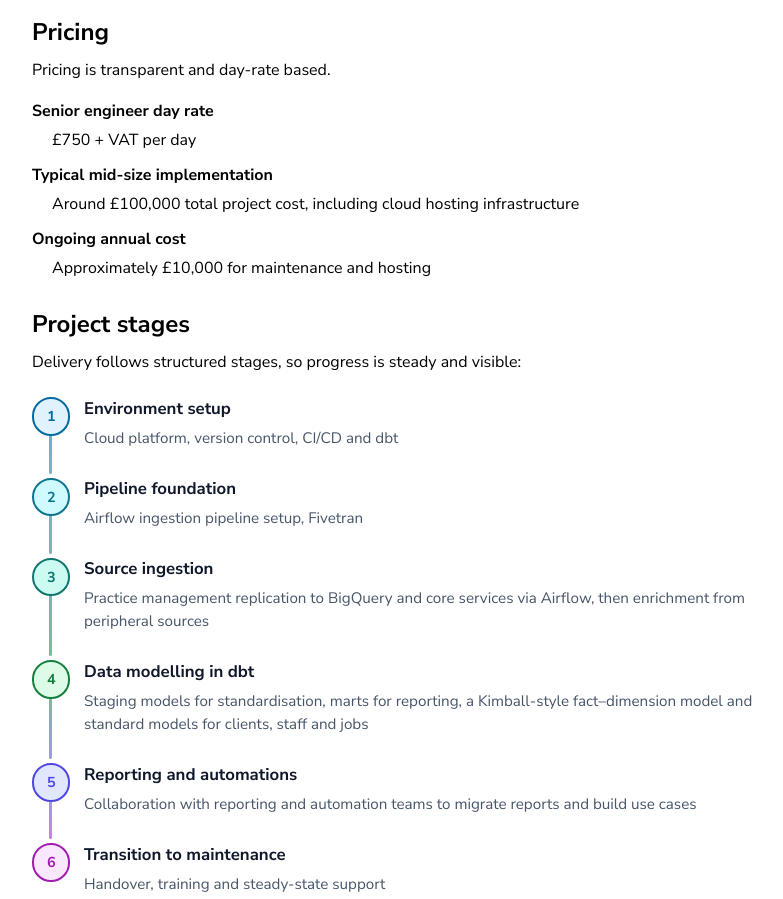
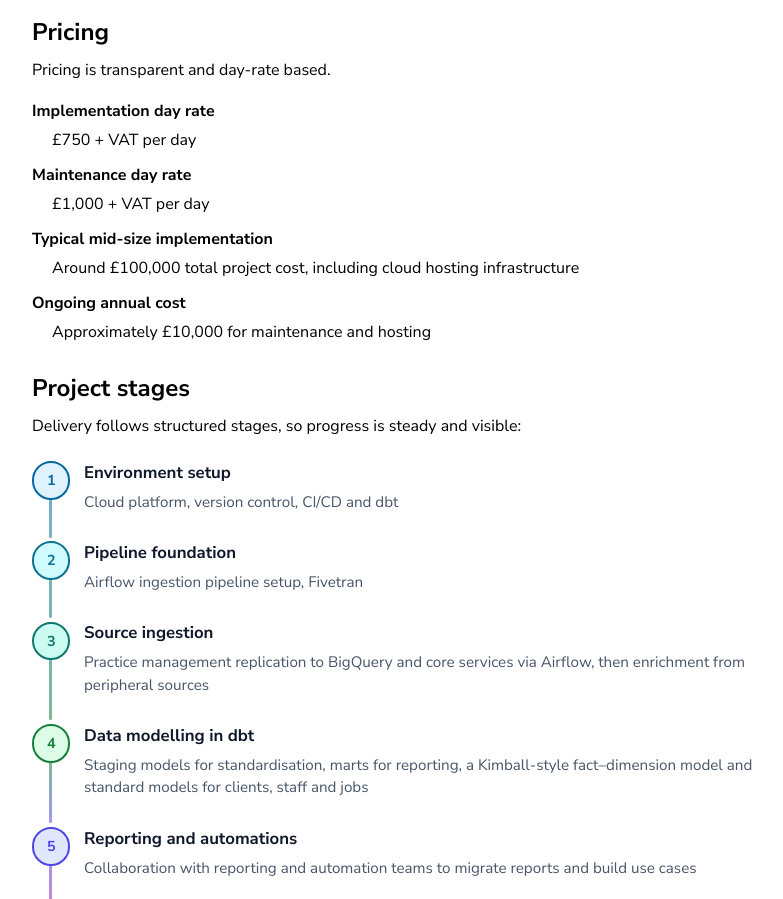
Before and after one commit to mrbrianevans/wdel.co.uk, a website with bundled scripts: page warehouse.html in a window 1280 px wide. Shown: the part 2738-3637 px from the top of the page, without its empty margins (224-1007 px from the left). Built offline with nearby package versions, Linux system fonts and the light colour scheme.

Commit message:
Split day rate

```diff
--- a/warehouse.html
+++ b/warehouse.html
@@ -601,8 +601,10 @@
             <h2 id="pricing-heading">Pricing</h2>
             <p>Pricing is transparent and day-rate based.</p>
             <dl>
-              <dt>Senior engineer day rate</dt>
+              <dt>Implementation day rate</dt>
               <dd>£750 + VAT per day</dd>
+              <dt>Maintenance day rate</dt>
+              <dd>£1,000 + VAT per day</dd>
               <dt>Typical mid-size implementation</dt>
               <dd>Around £100,000 total project cost, including cloud hosting infrastructure</dd>
               <dt>Ongoing annual cost</dt>
```
